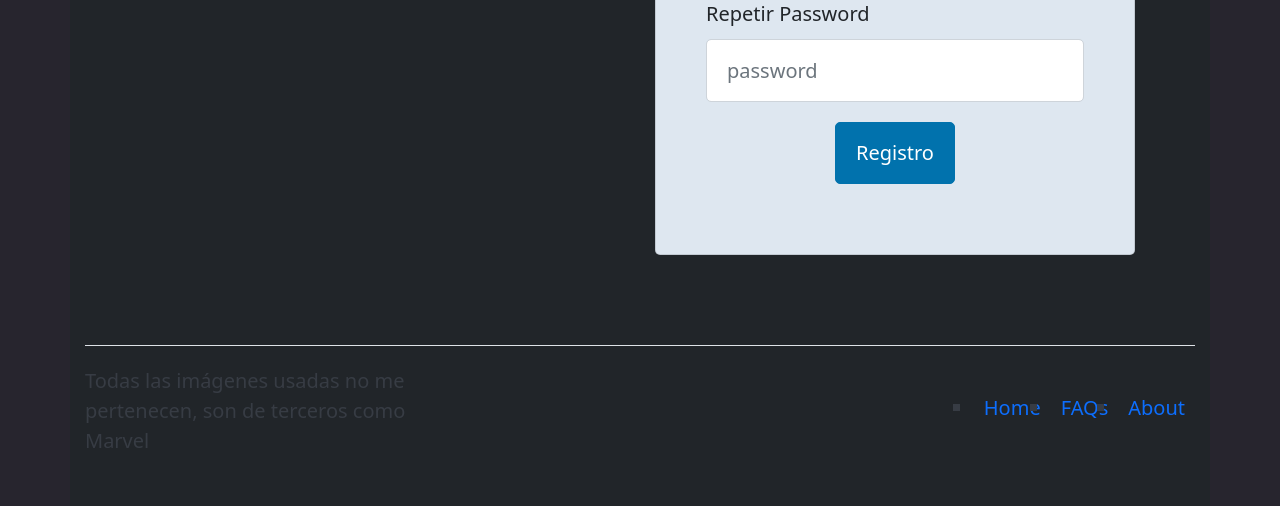
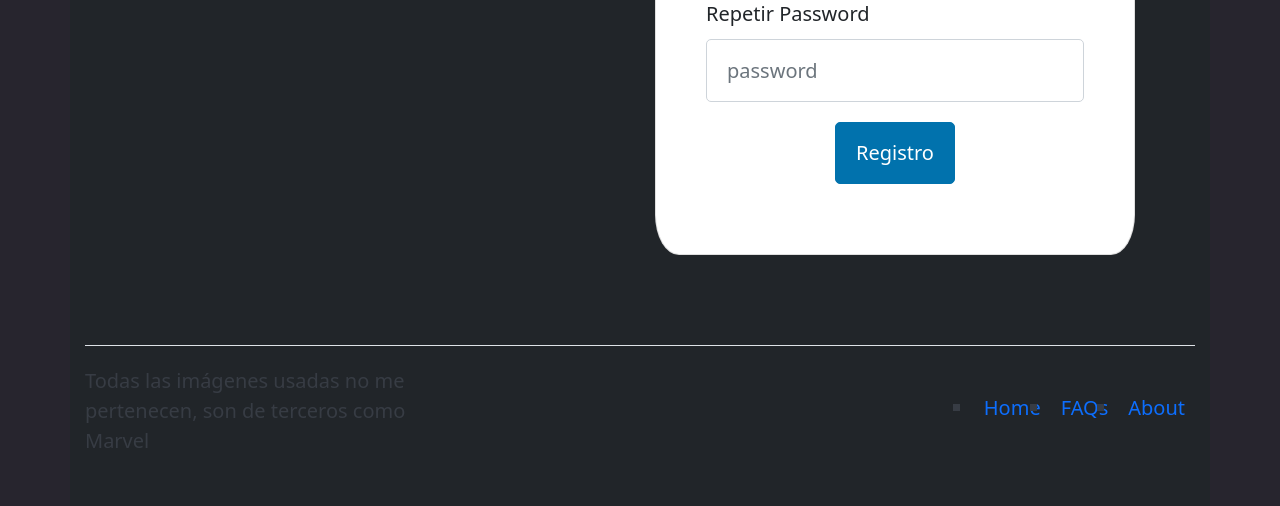
Before and after one commit to BigTutte/primer-proyecto-php, a PHP site: page /PAGES/USERS/Registro.php in a window 1280 px wide. Shown: the part 706-1212 px from the top of the page. Run offline with PHP 8.4, Linux system fonts and the light colour scheme; data that the repository does not hold is empty; some libraries are stand-ins or nearby versions.

Commit message:
reg template

```diff
--- a/TEMP/Reg.php
+++ b/TEMP/Reg.php
@@ -1,16 +1,19 @@
 <div class="container d-flex justify-content-center flex-col p-1 p-sm-5">
     <div class="row">
-        <div class="col-12 col-sm-6 text-center text-light d-flex justify-content-center align-items-center">
-            <h1 class="text-light">La tipica imagen abstracta:</h1>
-            <img src="../PUBLIC/" class="img-fluid rounded" alt="...">
+        <div class="p-3 col-12 col-sm-6 text-center text-light flex flex-col justify-content-center align-items-center">
+            <h1 class="text-light pb-4">tipica imagen abstracta</h1>
+            <img
+                src="http://img.freepik.com/free-vector/hand-drawn-matisse-style-illustration_23-2149569710.jpg?t=st=1740959952~exp=1740963552~hmac=b9cfe97c31eaab7251f1e6d3a9dab5c90c66ec44674f77d50278dd5cce8a5841&w=740"
+                class="img-fluid" style="border-radius: 10%;" alt="tipica imagen abstracta"
+            >
         </div>
         <div class="col-12 col-sm-6">
-            <div class="card text-dark rounded-xl p-3" style="background-color:rgb(222, 231, 240);">
+            <div class="card text-dark p-3 bg-gradient" style="border-radius: 5%;">
                 <div class="card-body p-4 text-dark  justify-content-center">
                     <h2 class="card-title text-dark text-center">Ingrese los datos de registro</h2>
-                    <form>
+                    <form action="registro-usuario" method="POST">
                         <div class="form-group">
-                            <label for="username" class="form-label text-dark">Nombre de Usuario</label>
+                            <label for="username" class="form-label">Nombre de Usuario</label>
                             <input type="text" class="form-control" id="username" placeholder="Ejemplo: Juanito123">
                         </div>
                         <div class="form-group">
```
